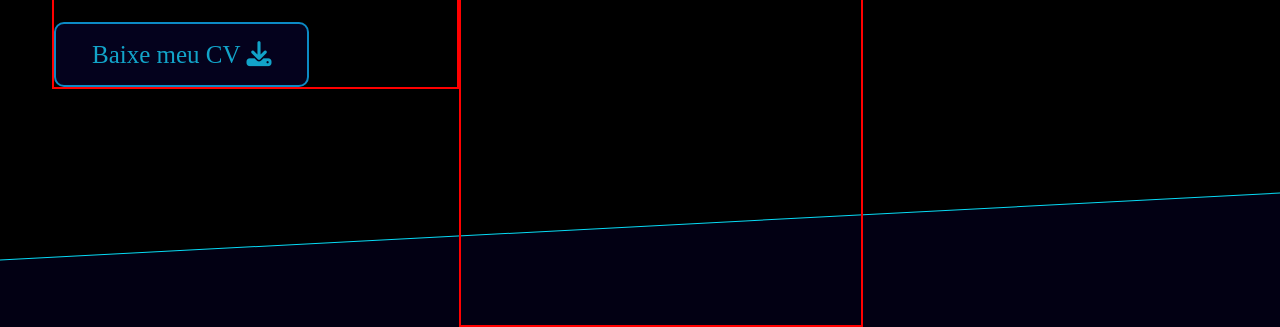
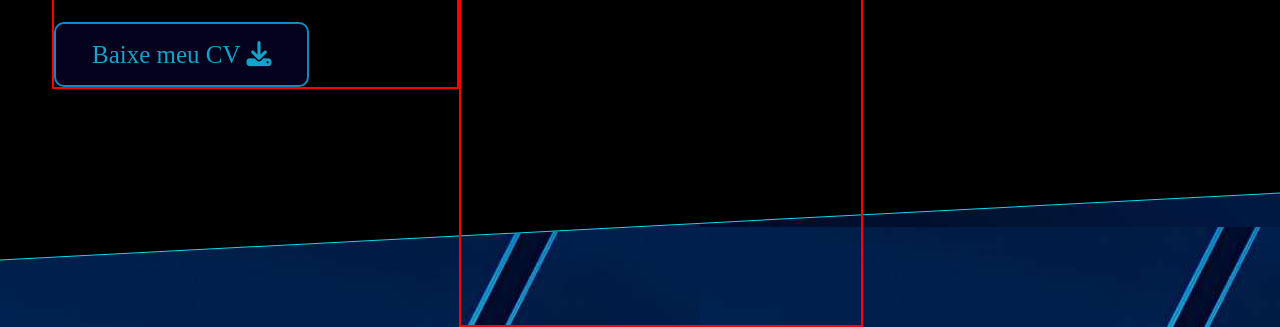
Before and after one commit to EdnaldoLuiz/development, a plain HTML site: page index.html in a window 1280 px wide. Shown: the part 473-800 px from the top of the page. Drawn offline with nearby package versions, Linux system fonts and the light colour scheme.

Commit message:
testando fundo

```diff
--- a/css/style.css
+++ b/css/style.css
@@ -18,6 +18,7 @@
 body {
   background: var(--bg-default);
   font-family: var(--font-base);
+  background: url(/assets/imgs/bg_test.jpg);
 }
 
 .gradient {
```
